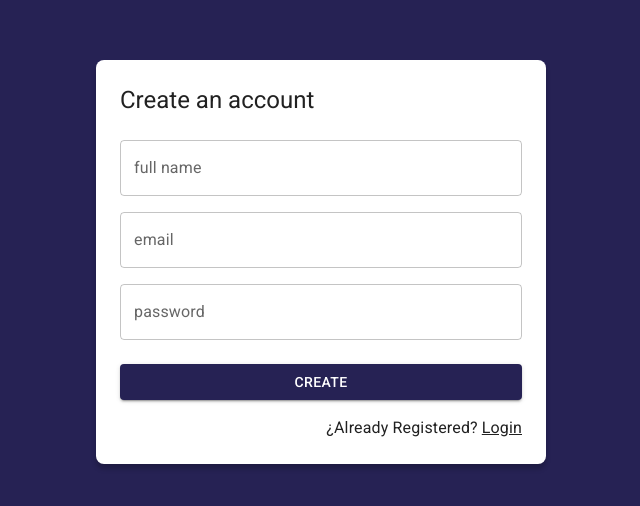
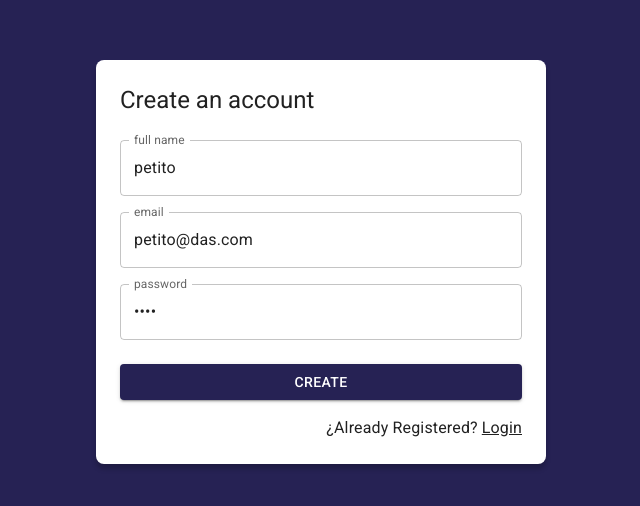
Before and after one commit to alejopua/Journal, a React (Vite) app: page /auth/register in a window 1280 px wide. Shown: the part 138-644 px from the top of the page, without its empty margins (319-959 px from the left). Built offline with nearby package versions, Linux system fonts and the light colour scheme; no server answers.

Commit message:
chore: Update RegisterPage to include form submission functionality

```diff
--- a/src/auth/pages/RegisterPage.jsx
+++ b/src/auth/pages/RegisterPage.jsx
@@ -1,56 +1,89 @@
-import { Grid, Typography, TextField, Button, Link as MaterialLink } from "@mui/material"
-import { Link as RouterLink } from "react-router-dom"
-import { AuthLayout } from "../layout/AuthLayout"
+import {
+  Grid,
+  Typography,
+  TextField,
+  Button,
+  Link as MaterialLink,
+} from "@mui/material";
+import { Link as RouterLink } from "react-router-dom";
+import { AuthLayout } from "../layout/AuthLayout";
+import { useForm } from "../../hooks/useForm";
+
+const formData = {
+  displayName: "petito",
+  email: "petito@das.com",
+  password: "1234",
+};
 
 export const RegisterPage = () => {
+  const { displayName, email, password, onInputChange, formState } =
+    useForm(formData);
+
+  const onSubmit = (e) => {
+    e.preventDefault();
+    console.log(formState);
+  };
+
   return (
     <AuthLayout title="Create an account">
-      <form action="">
+      <form onSubmit={onSubmit}>
         <Grid container>
-          <Grid item xs={ 12 } sx={{ mt: 2 }}>
+          <Grid item xs={12} sx={{ mt: 2 }}>
             <TextField
               label="full name"
               type="text"
               placeholder="full name"
               fullWidth
+              name="displayName"
+              value={displayName}
+              onChange={onInputChange}
             />
           </Grid>
 
-          <Grid item xs={ 12 } sx={{ mt: 2 }}>
+          <Grid item xs={12} sx={{ mt: 2 }}>
             <TextField
               label="email"
               type="email"
               placeholder="correo@google.com"
               fullWidth
+              name="email"
+              value={email}
+              onChange={onInputChange}
             />
           </Grid>
 
-          <Grid item xs={ 12 } sx={{ mt: 2 }}>
+          <Grid item xs={12} sx={{ mt: 2 }}>
             <TextField
               label="password"
               type="password"
               placeholder="password"
               fullWidth
+              name="password"
+              value={password}
+              onChange={onInputChange}
             />
           </Grid>
 
-          <Grid container spacing={ 2 } sx={{ mt: 1, mb: 2}}>
-            <Grid item xs={ 12 }>
-              <Button variant="contained" fullWidth>
+          <Grid container spacing={2} sx={{ mt: 1, mb: 2 }}>
+            <Grid item xs={12}>
+              <Button type="submit" variant="contained" fullWidth>
                 Create
               </Button>
             </Grid>
           </Grid>
 
-          <Grid container direction='row' justifyContent='end'>
+          <Grid container direction="row" justifyContent="end">
             <Typography sx={{ mr: 0.5 }}>¿Already Registered? </Typography>
-            <MaterialLink component={ RouterLink } color="inherit" to="/auth/login">
+            <MaterialLink
+              component={RouterLink}
+              color="inherit"
+              to="/auth/login"
+            >
               Login
             </MaterialLink>
           </Grid>
-
         </Grid>
       </form>
-  </AuthLayout>
-  )
-}
+    </AuthLayout>
+  );
+};
```
